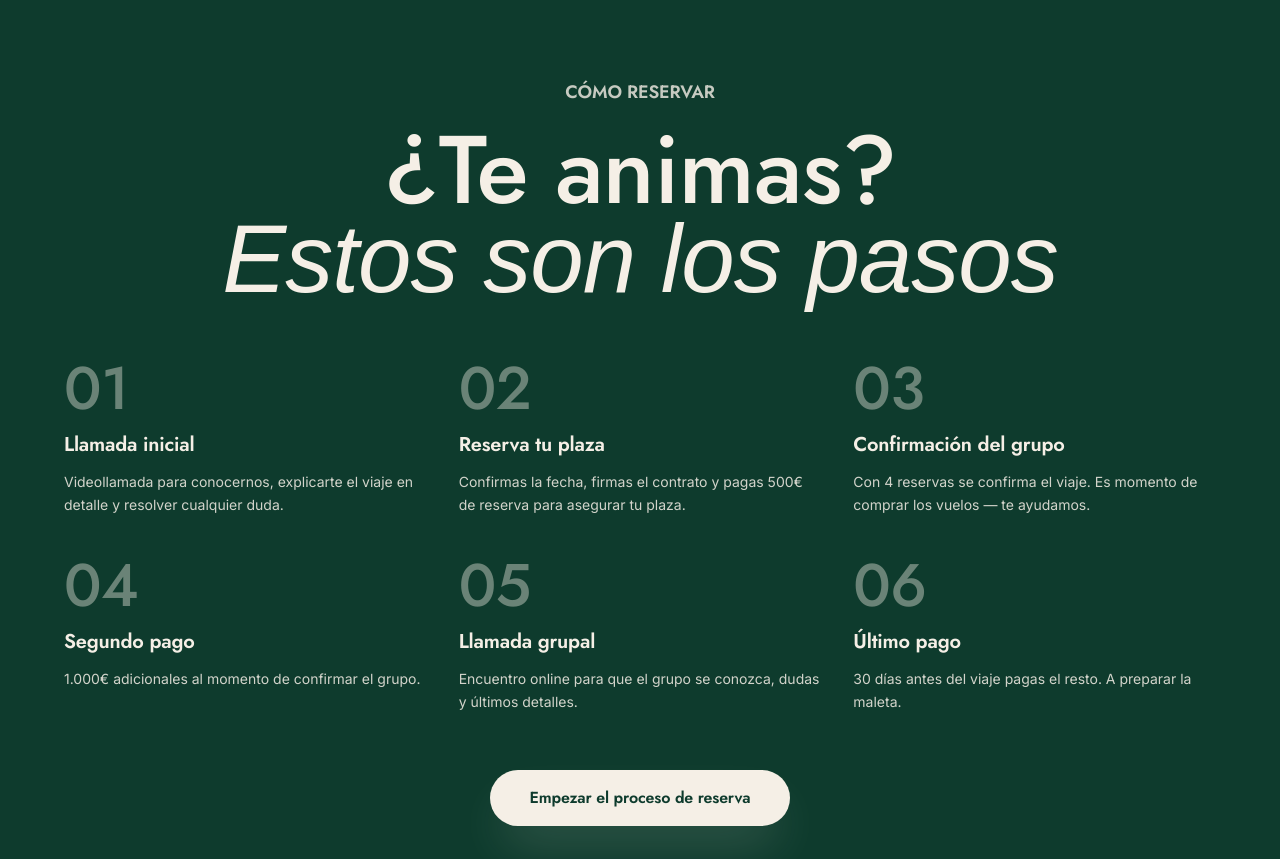
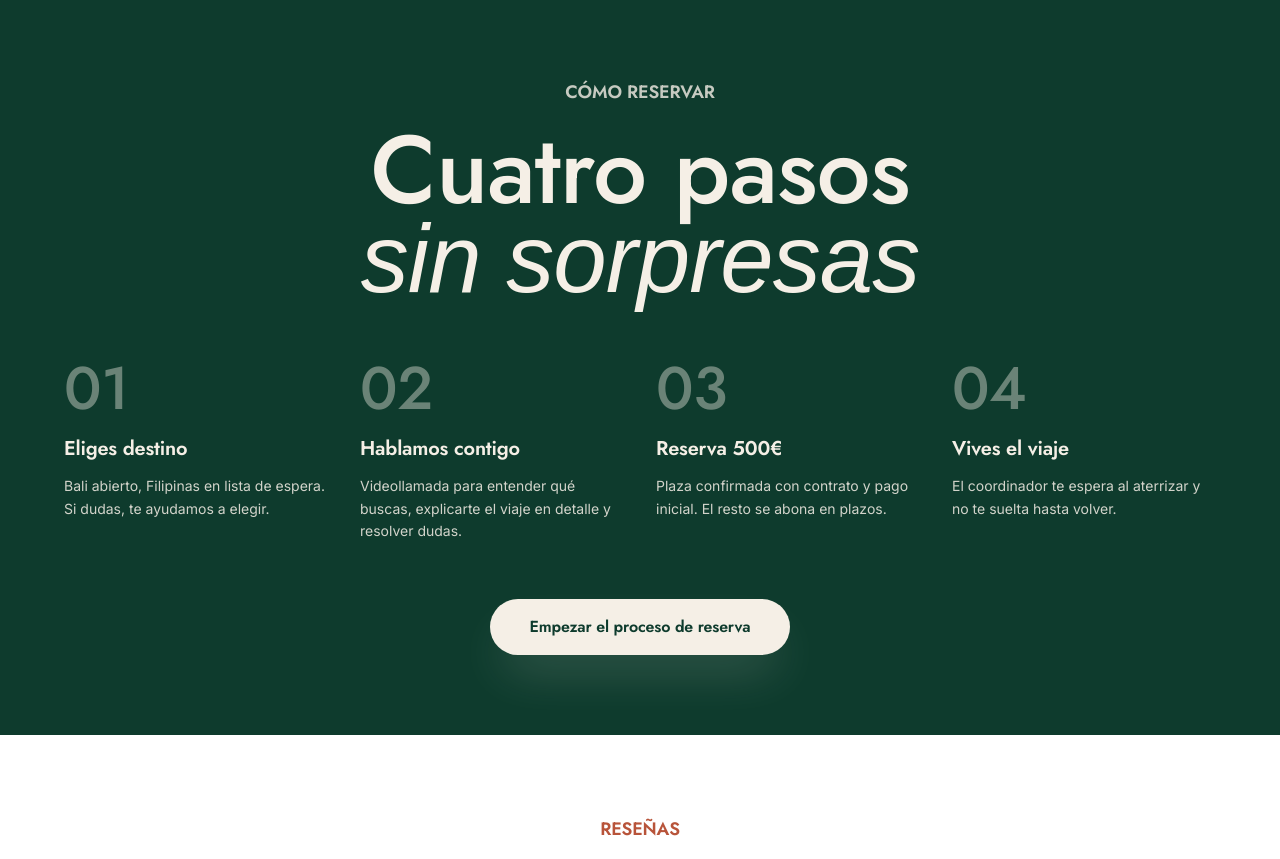
Before and after one commit to padeltravellers/web, a Next.js app: page / in a window 1280 px wide. Shown: the part 3460-4319 px from the top of the page. Built offline with nearby package versions, Linux system fonts and the light colour scheme; a web font is replaced by a local one.

Commit message:
revert: como reservar home a 4 pasos (500€)

```diff
--- a/src/app/page.tsx
+++ b/src/app/page.tsx
@@ -239,22 +239,20 @@ export default function Home() {
             <div className="text-center mb-14">
               <span className="font-display uppercase tracking-[0.26em] text-base md:text-lg font-semibold text-pt-cream/80">Cómo reservar</span>
               <h2 className="font-display font-medium text-5xl md:text-7xl lg:text-8xl mt-5 leading-[0.92]">
-                ¿Te animas?
+                Cuatro pasos
                 <br />
-                <span className="font-script italic font-normal text-pt-cream">Estos son los pasos</span>
+                <span className="font-script italic font-normal text-pt-cream">sin sorpresas</span>
               </h2>
             </div>
-            <ol className="grid md:grid-cols-2 lg:grid-cols-3 gap-x-8 gap-y-10">
+            <ol className="grid md:grid-cols-4 gap-8">
               {[
-                { n: "01", title: "Llamada inicial", text: "Videollamada para conocernos, explicarte el viaje en detalle y resolver cualquier duda." },
-                { n: "02", title: "Reserva tu plaza", text: "Confirmas la fecha, firmas el contrato y pagas 500€ de reserva para asegurar tu plaza." },
-                { n: "03", title: "Confirmación del grupo", text: "Con 4 reservas se confirma el viaje. Es momento de comprar los vuelos — te ayudamos." },
-                { n: "04", title: "Segundo pago", text: "1.000€ adicionales al momento de confirmar el grupo." },
-                { n: "05", title: "Llamada grupal", text: "Encuentro online para que el grupo se conozca, dudas y últimos detalles." },
-                { n: "06", title: "Último pago", text: "30 días antes del viaje pagas el resto. A preparar la maleta." },
+                { n: "01", title: "Eliges destino", text: "Bali abierto, Filipinas en lista de espera. Si dudas, te ayudamos a elegir." },
+                { n: "02", title: "Hablamos contigo", text: "Videollamada para entender qué buscas, explicarte el viaje en detalle y resolver dudas." },
+                { n: "03", title: "Reserva 500€", text: "Plaza confirmada con contrato y pago inicial. El resto se abona en plazos." },
+                { n: "04", title: "Vives el viaje", text: "El coordinador te espera al aterrizar y no te suelta hasta volver." },
               ].map((s) => (
                 <li key={s.n}>
-                  <div className="font-display font-medium text-6xl text-pt-cream/40 mb-3">{s.n}</div>
+                  <div className="font-display font-medium text-6xl text-pt-cream/40 mb-4">{s.n}</div>
                   <h3 className="font-display font-semibold text-xl mb-3">{s.title}</h3>
                   <p className="text-pt-cream/85 leading-relaxed text-sm">{s.text}</p>
                 </li>
```
